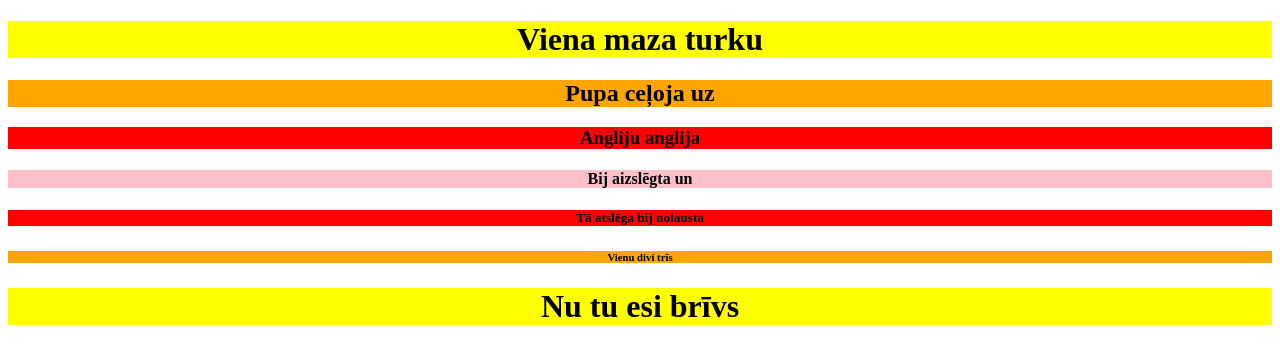
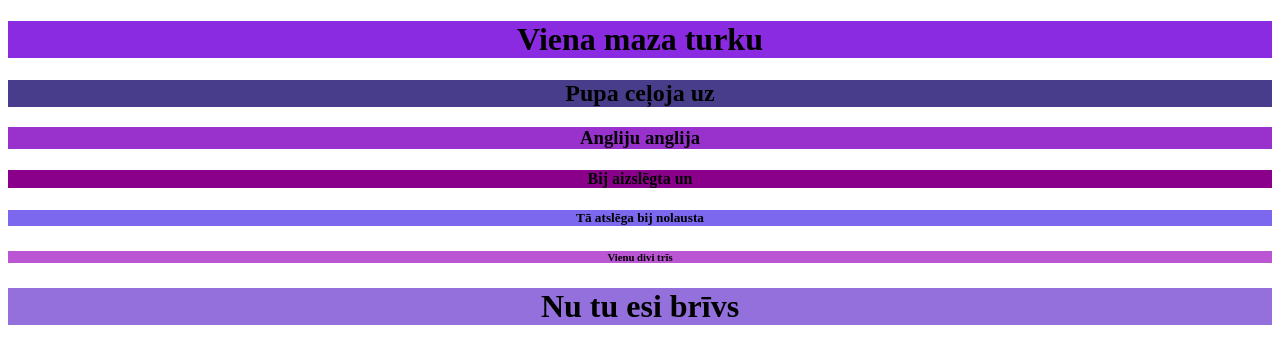
Before and after one commit to SNadina07/w3bpage, a plain HTML site: page index.html in a window 1280 px wide. Drawn offline with Linux system fonts and the light colour scheme.

Commit message:
Update index.html

```diff
--- a/index.html
+++ b/index.html
@@ -7,13 +7,13 @@
 <body>
 <center>
 
-<h1 style="background-color:yellow;">Viena maza turku</h1>
-<h2 style="background-color:orange;">Pupa ceļoja uz</h2>
-<h3 style="background-color:red;">Angliju anglija</h3>
-<h4 style="background-color:pink;">Bij aizslēgta un</h4>
-<h5 style="background-color:red;">Tā atslēga bij nolausta</h5>
-<h6 style="background-color:orange;">Vienu divi trīs</h6>
-<h1 style="background-color:yellow;">Nu tu esi brīvs</h1>
+<h1 style="background-color:#8A2BE2;">Viena maza turku</h1>
+<h2 style="background-color:#483D8B;">Pupa ceļoja uz</h2>
+<h3 style="background-color:#9932CC;">Angliju anglija</h3>
+<h4 style="background-color:#8B008B;">Bij aizslēgta un</h4>
+<h5 style="background-color:#7B68EE;">Tā atslēga bij nolausta</h5>
+<h6 style="background-color:#BA55D3;">Vienu divi trīs</h6>
+<h1 style="background-color:#9370DB;">Nu tu esi brīvs</h1>
 
 </center>
 </body>
```
